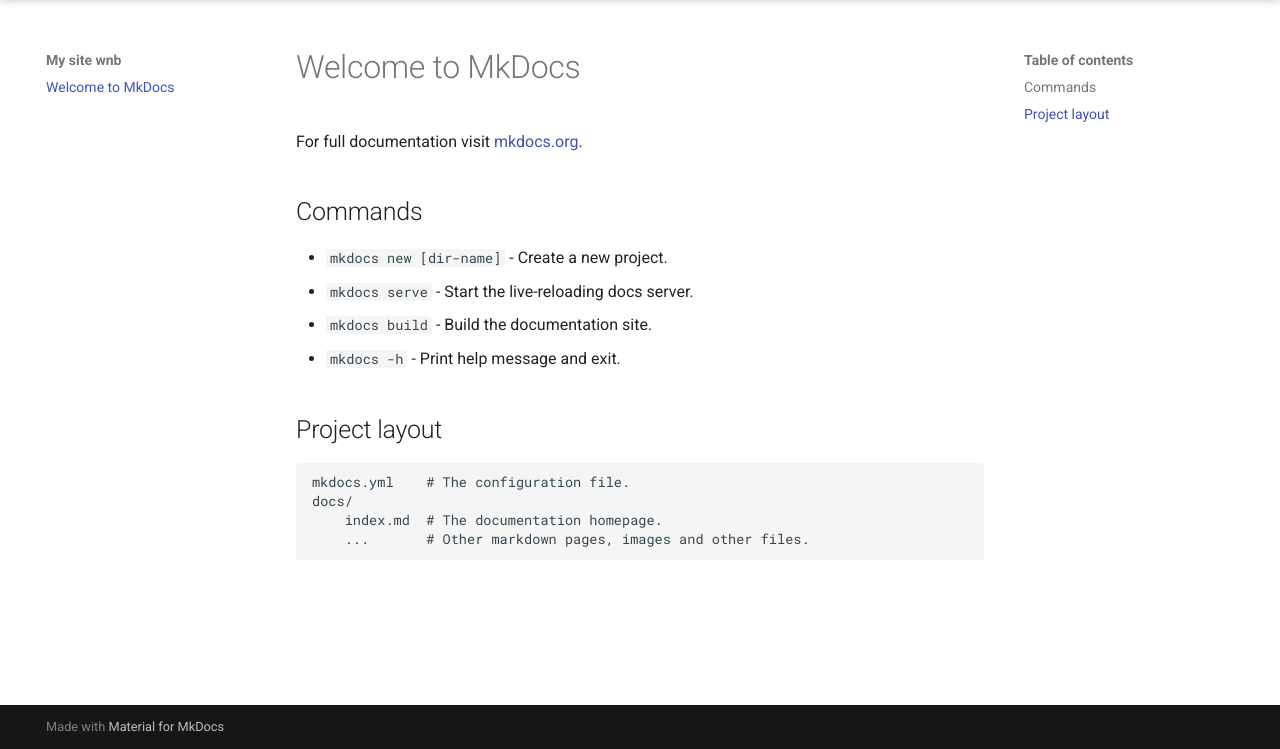
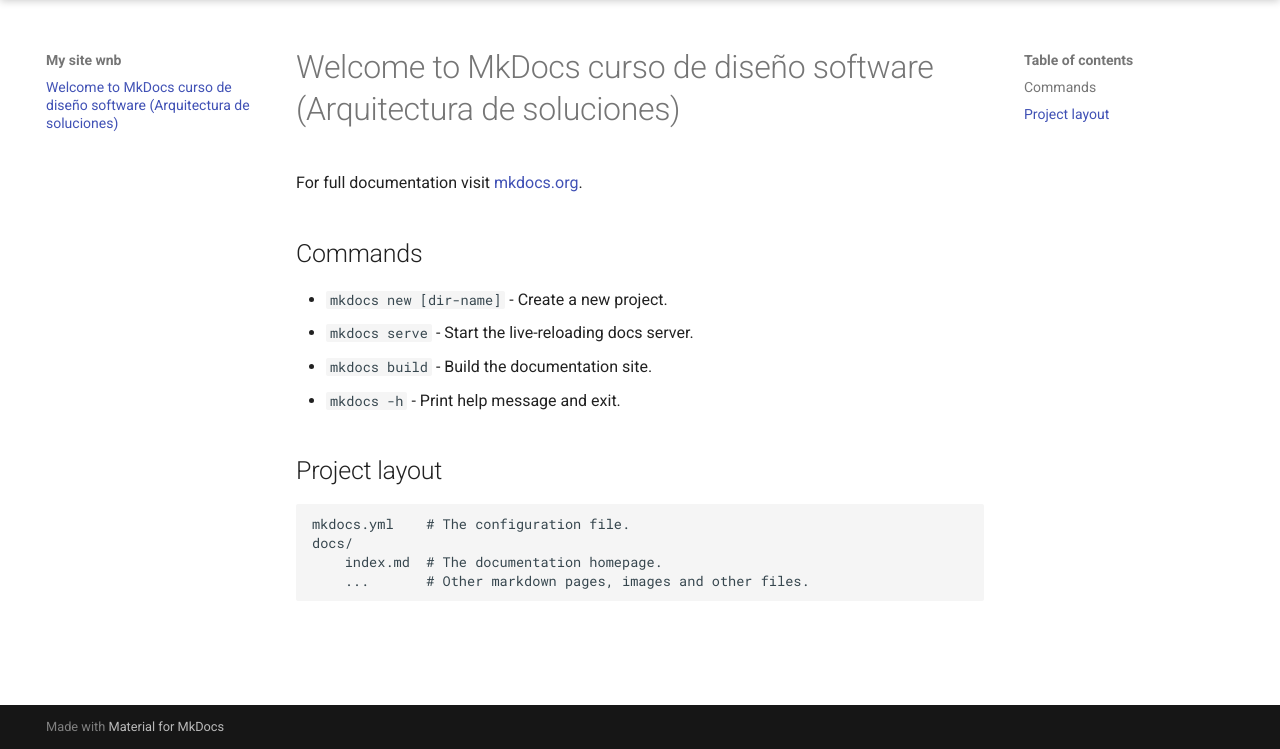
Before and after one commit to nietowilson/abril202423, a plain HTML site: page index.html in a window 1280 px wide. Shown: the part 51-800 px from the top of the page. Drawn offline with Linux system fonts and the light colour scheme.

Commit message:
Deployed 40e6007 with MkDocs version: 1.6.1

```diff
--- a/index.html
+++ b/index.html
@@ -60,7 +60,7 @@
     <div data-md-component="skip">
 
 
-        <a href="#welcome-to-mkdocs" class="md-skip">
+        <a href="#welcome-to-mkdocs-curso-de-diseno-software-arquitectura-de-soluciones" class="md-skip">
           Skip to content
         </a>
 
@@ -96,7 +96,7 @@
         <div class="md-header__topic" data-md-component="header-topic">
           <span class="md-ellipsis">
 
-              Welcome to MkDocs
+              Welcome to MkDocs curso de diseño software (Arquitectura de soluciones)
 
           </span>
         </div>
@@ -206,7 +206,7 @@
 
 
   <span class="md-ellipsis">
-    Welcome to MkDocs
+    Welcome to MkDocs curso de diseño software (Arquitectura de soluciones)
 
   </span>
 
@@ -219,7 +219,7 @@
 
 
   <span class="md-ellipsis">
-    Welcome to MkDocs
+    Welcome to MkDocs curso de diseño software (Arquitectura de soluciones)
 
   </span>
 
@@ -327,7 +327,7 @@
 
 
 
-<h1 id="welcome-to-mkdocs">Welcome to MkDocs</h1>
+<h1 id="welcome-to-mkdocs-curso-de-diseno-software-arquitectura-de-soluciones">Welcome to MkDocs curso de diseño software (Arquitectura de soluciones)</h1>
 <p>For full documentation visit <a href="https://www.mkdocs.org">mkdocs.org</a>.</p>
 <h2 id="commands">Commands</h2>
 <ul>
--- a/search/search_index.json
+++ b/search/search_index.json
@@ -1 +1 @@
-{"config":{"lang":["en"],"separator":"[\\s\\-]+","pipeline":["stopWordFilter"]},"docs":[{"location":"","title":"Welcome to MkDocs","text":"<p>For full documentation visit mkdocs.org.</p>"},{"location":"#commands","title":"Commands","text":"<ul> <li><code>mkdocs new [dir-name]</code> - Create a new project.</li> <li><code>mkdocs serve</code> - Start the live-reloading docs server.</li> <li><code>mkdocs build</code> - Build the documentation site.</li> <li><code>mkdocs -h</code> - Print help message and exit.</li> </ul>"},{"location":"#project-layout","title":"Project layout","text":"<pre><code>mkdocs.yml    # The configuration file.\ndocs/\n    index.md  # The documentation homepage.\n    ...       # Other markdown pages, images and other files.\n</code></pre>"}]}
+{"config":{"lang":["en"],"separator":"[\\s\\-]+","pipeline":["stopWordFilter"]},"docs":[{"location":"","title":"Welcome to MkDocs curso de dise\u00f1o software (Arquitectura de soluciones)","text":"<p>For full documentation visit mkdocs.org.</p>"},{"location":"#commands","title":"Commands","text":"<ul> <li><code>mkdocs new [dir-name]</code> - Create a new project.</li> <li><code>mkdocs serve</code> - Start the live-reloading docs server.</li> <li><code>mkdocs build</code> - Build the documentation site.</li> <li><code>mkdocs -h</code> - Print help message and exit.</li> </ul>"},{"location":"#project-layout","title":"Project layout","text":"<pre><code>mkdocs.yml    # The configuration file.\ndocs/\n    index.md  # The documentation homepage.\n    ...       # Other markdown pages, images and other files.\n</code></pre>"}]}
```
Also changed, not shown: 404.html (+1 -1 lines).
